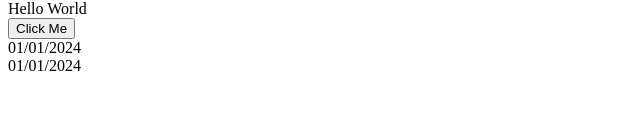
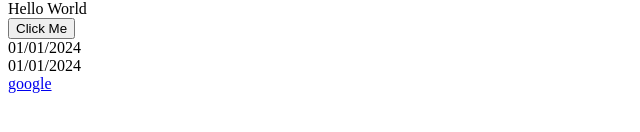
Before and after one commit to om-jasoliya91/vuedemo, a Vue app: page / in a window 1280 px wide. Shown: the part 290-422 px from the top of the page, without its empty margins (0-640 px from the left). Built offline with nearby package versions, Linux system fonts and the light colour scheme.

Commit message:
how to return url

```diff
--- a/src/components/ExampleExpression.vue
+++ b/src/components/ExampleExpression.vue
@@ -40,6 +40,8 @@ function toTitleDate(d) {
 function formatDate(d) {
   return new Date(d).toLocaleDateString('en-GB')
 }
+
+const url = ref('https://google.com')
 </script>
 
 <template>
@@ -71,6 +73,8 @@ function formatDate(d) {
   <time :title="toTitleDate(date)" :datetime="date">
     {{ formatDate(date) }}
   </time>
+  <br>
+  <a :href="url">google</a>
 </template>
 
 <style scoped>
```
